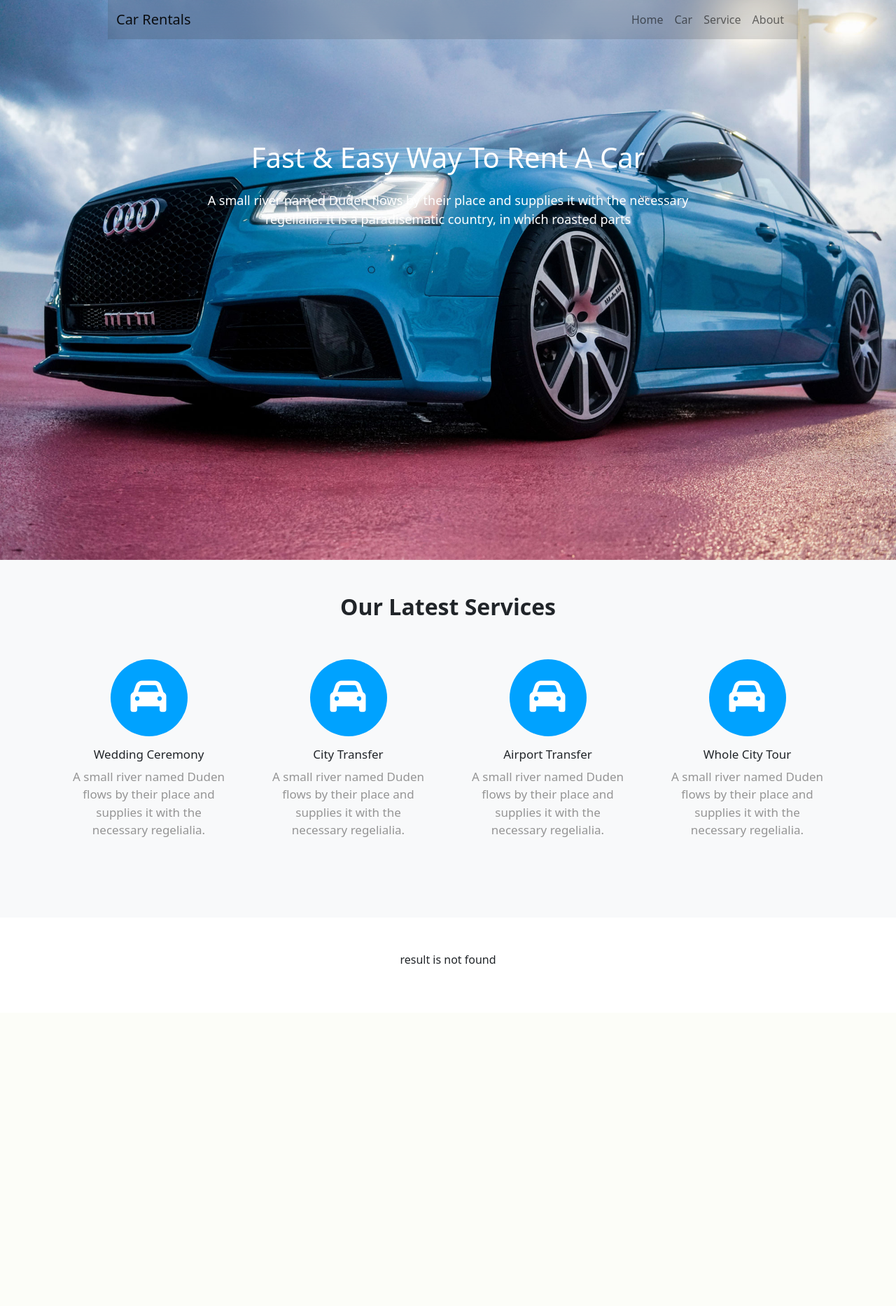
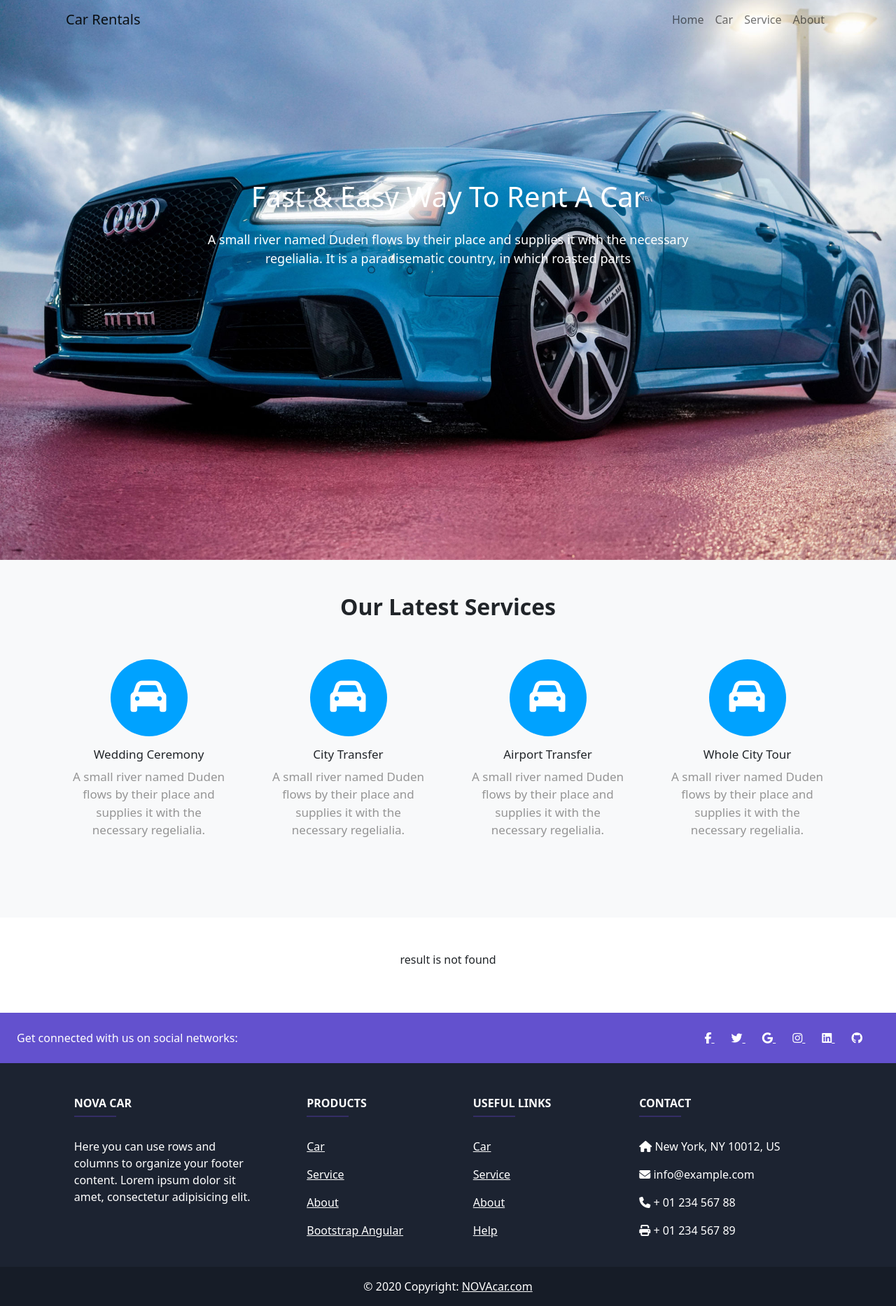
Before and after one commit to kishan-19/car_on_rent-php, a PHP site: page /NOVAcar/ in a window 1280 px wide. Shown: the whole page at 70% size. Before the commit the page ends 1377 px from the top, so only its background shows below. Run offline with PHP 8.4, Linux system fonts and the light colour scheme; data that the repository does not hold is empty.

Commit message:
add footer section

```diff
--- a/css/style.css
+++ b/css/style.css
@@ -11,14 +11,6 @@
     background-repeat: no-repeat;
     background-size: cover;
     height: 100vh;
-}
-.header div{
-    z-index: 1;
-}
-.header div nav{
-    margin-left: 130px;
-    background-color: #30303029;
-    backdrop-filter: blur(20px);
 }
 .header_card{
     background: transparent;
@@ -83,6 +75,7 @@
     background-color: #e9e9e9 ;
     color: #303030;
 }
+/* about */
 
 /* car booking form */
 
@@ -97,9 +90,3 @@
     margin-top: 12px;
     backdrop-filter: blur(10px);
 }
-
-@media screen and (max-width: 577px) {
-    .header div nav{
-        margin-left: 0px;
-    }
-}
--- a/index.php
+++ b/index.php
@@ -15,7 +15,7 @@
 
 <body>
     <div class="container-fluid header">
-        <div class="container position-fixed">
+        <div class="container">
             <nav class="navbar navbar-expand-lg navbar-light">
                 <div class="container-fluid">
                     <a class="navbar-brand" href="#">Car Rentals</a>
@@ -152,6 +152,151 @@
             </div>
         </div>
     </section>
+
+    <!-- about -->
+ <!-- Footer -->
+ <footer
+            class="text-center text-lg-start text-white"
+            style="background-color: #1c2331"
+
+            >
+      <!-- Section: Social media -->
+      <section
+               class="d-flex justify-content-between p-4"
+               style="background-color: #6351ce"
+               >
+        <!-- Left -->
+        <div class="me-5">
+          <span>Get connected with us on social networks:</span>
+        </div>
+        <!-- Left -->
+
+        <!-- Right -->
+        <div>
+          <a href="" class="text-white me-4">
+            <i class="fab fa-facebook-f"></i>
+          </a>
+          <a href="" class="text-white me-4">
+            <i class="fab fa-twitter"></i>
+          </a>
+          <a href="" class="text-white me-4">
+            <i class="fab fa-google"></i>
+          </a>
+          <a href="" class="text-white me-4">
+            <i class="fab fa-instagram"></i>
+          </a>
+          <a href="" class="text-white me-4">
+            <i class="fab fa-linkedin"></i>
+          </a>
+          <a href="" class="text-white me-4">
+            <i class="fab fa-github"></i>
+          </a>
+        </div>
+        <!-- Right -->
+      </section>
+      <!-- Section: Social media -->
+
+      <!-- Section: Links  -->
+      <section class="">
+        <div class="container text-center text-md-start mt-5">
+          <!-- Grid row -->
+          <div class="row mt-3">
+            <!-- Grid column -->
+            <div class="col-md-3 col-lg-4 col-xl-3 mx-auto mb-4">
+              <!-- Content -->
+              <h6 class="text-uppercase fw-bold">NOVA Car</h6>
+              <hr
+                  class="mb-4 mt-0 d-inline-block mx-auto"
+                  style="width: 60px; background-color: #7c4dff; height: 2px"
+                  />
+              <p>
+                Here you can use rows and columns to organize your footer
+                content. Lorem ipsum dolor sit amet, consectetur adipisicing
+                elit.
+              </p>
+            </div>
+            <!-- Grid column -->
+
+            <!-- Grid column -->
+            <div class="col-md-2 col-lg-2 col-xl-2 mx-auto mb-4">
+              <!-- Links -->
+              <h6 class="text-uppercase fw-bold">Products</h6>
+              <hr
+                  class="mb-4 mt-0 d-inline-block mx-auto"
+                  style="width: 60px; background-color: #7c4dff; height: 2px"
+                  />
+              <p>
+                <a href="#allCarList" class="text-white">Car</a>
+              </p>
+              <p>
+                <a href="#service" class="text-white">Service</a>
+              </p>
+              <p>
+                <a href="#!" class="text-white">About</a>
+              </p>
+              <p>
+                <a href="#!" class="text-white">Bootstrap Angular</a>
+              </p>
+            </div>
+            <!-- Grid column -->
+
+            <!-- Grid column -->
+            <div class="col-md-3 col-lg-2 col-xl-2 mx-auto mb-4">
+              <!-- Links -->
+              <h6 class="text-uppercase fw-bold">Useful links</h6>
+              <hr
+                  class="mb-4 mt-0 d-inline-block mx-auto"
+                  style="width: 60px; background-color: #7c4dff; height: 2px"
+                  />
+              <p>
+                <a href="#allCarList" class="text-white">Car</a>
+              </p>
+              <p>
+                <a href="#service" class="text-white">Service</a>
+              </p>
+              <p>
+                <a href="#!" class="text-white">About</a>
+              </p>
+              <p>
+                <a href="#!" class="text-white">Help</a>
+              </p>
+            </div>
+            <!-- Grid column -->
+
+            <!-- Grid column -->
+            <div class="col-md-4 col-lg-3 col-xl-3 mx-auto mb-md-0 mb-4">
+              <!-- Links -->
+              <h6 class="text-uppercase fw-bold">Contact</h6>
+              <hr
+                  class="mb-4 mt-0 d-inline-block mx-auto"
+                  style="width: 60px; background-color: #7c4dff; height: 2px"
+                  />
+              <p><i class="fas fa-home mr-3"></i> New York, NY 10012, US</p>
+              <p><i class="fas fa-envelope mr-3"></i> info@example.com</p>
+              <p><i class="fas fa-phone mr-3"></i> + 01 234 567 88</p>
+              <p><i class="fas fa-print mr-3"></i> + 01 234 567 89</p>
+            </div>
+            <!-- Grid column -->
+          </div>
+          <!-- Grid row -->
+        </div>
+      </section>
+      <!-- Section: Links  -->
+
+      <!-- Copyright -->
+      <div
+           class="text-center p-3"
+           style="background-color: rgba(0, 0, 0, 0.2)"
+           >
+        © 2020 Copyright:
+        <a class="text-white" href="http://localhost/NOVAcar/"
+           >NOVAcar.com</a
+          >
+      </div>
+      <!-- Copyright -->
+    </footer>
+    <!-- Footer -->
+
     <script src="https://cdn.jsdelivr.net/npm/@popperjs/core@2.9.2/dist/umd/popper.min.js" integrity="sha384-IQsoLXl5PILFhosVNubq5LC7Qb9DXgDA9i+tQ8Zj3iwWAwPtgFTxbJ8NT4GN1R8p" crossorigin="anonymous"></script>
     <script src="https://cdn.jsdelivr.net/npm/bootstrap@5.0.2/dist/js/bootstrap.min.js" integrity="sha384-cVKIPhGWiC2Al4u+LWgxfKTRIcfu0JTxR+EQDz/bgldoEyl4H0zUF0QKbrJ0EcQF" crossorigin="anonymous"></script>
 </body>
```
Also changed, not shown: image/about.jpg (added).
